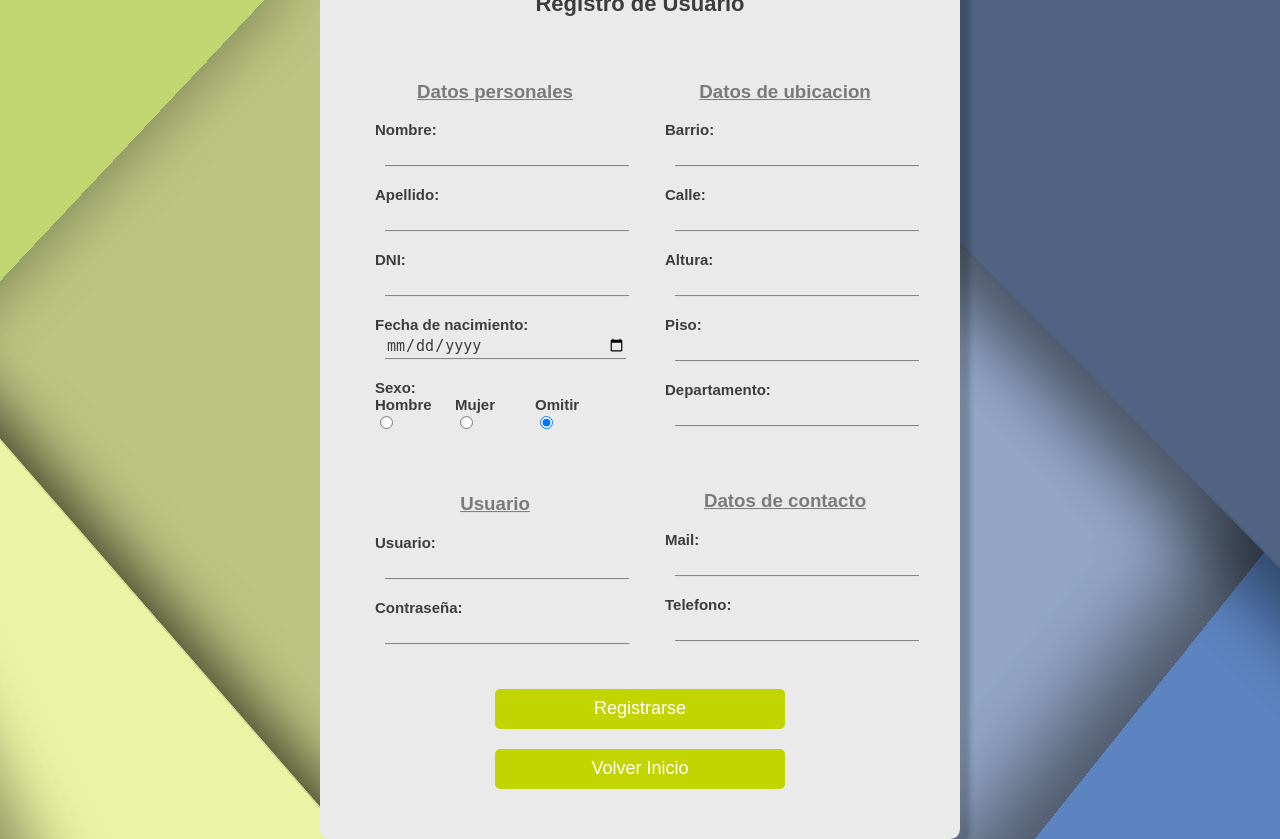
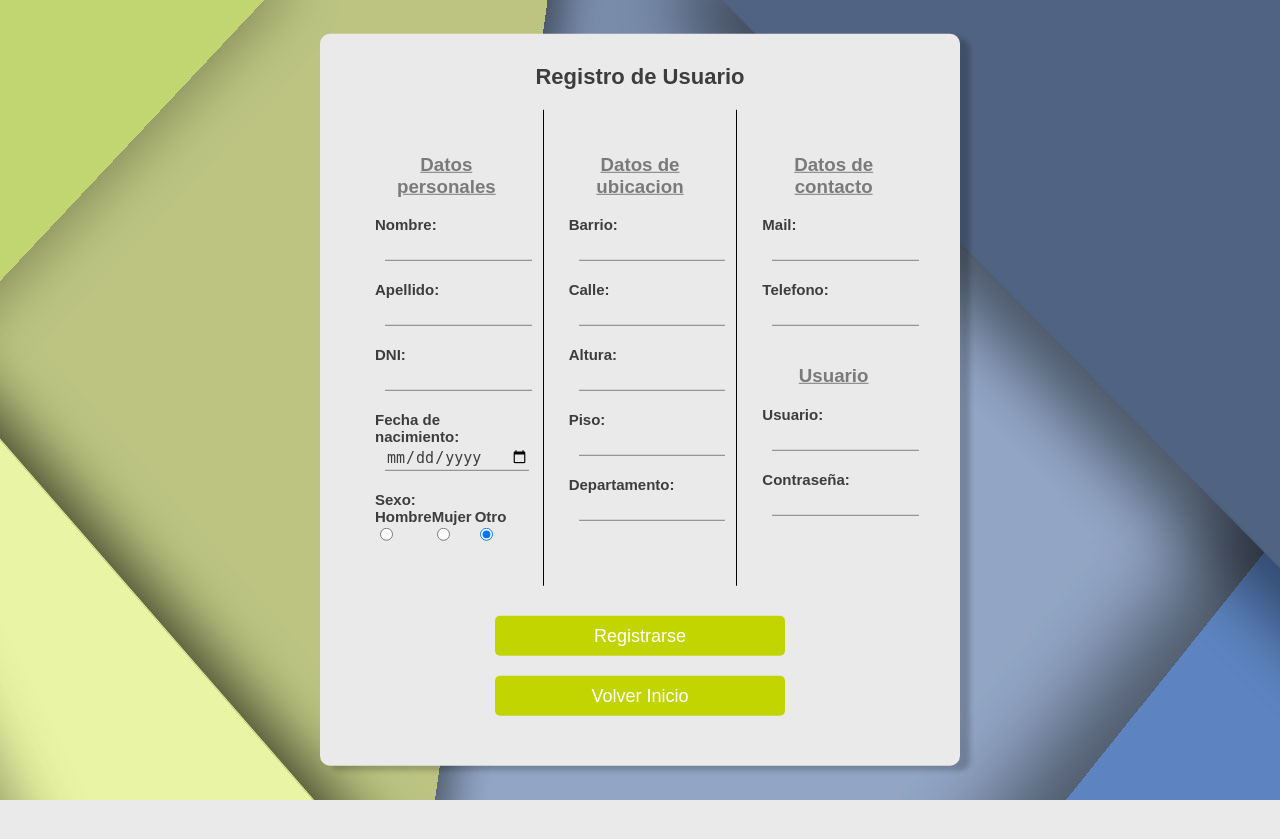
Before and after one commit to DavidViillanueva/proyect_muni, a PHP site: page /user/registro_usuario.php in a window 1280 px wide. After the commit the page ends 800 px from the top, so only its background shows below. Run offline with PHP 8.4, Linux system fonts and the light colour scheme.

Commit message:
primera correcion de formularios de registro

```diff
--- a/CSS/style_register.css
+++ b/CSS/style_register.css
@@ -34,22 +34,21 @@ body{
 .register_block .content label{
     font-size: 15px;
 }
-.register_block  .content .columna1{
+
+.register_block .content .columna1,
+.register_block .content .columna2,
+.register_block .content .columna3{
     position: relative;
     flex:1;
     padding: 25px;
 }
 
 .register_block .content .columna2{
-    position: relative;
-    flex:1;
-    padding: 25px;
+    border-left: 1px solid black;
+    border-right: 1px solid black;
 }
 
-.register_block .user,
-.register_block .contacto{
-    padding-top: 25px;
-}
+
 .register_block .content h3{
     color: #7a7a7a;
     text-align: center;
@@ -57,6 +56,7 @@ body{
 }
 
 .register_block .bottom{
+    margin-top: 30px;
     position: relative;
     text-align: center;
 }
@@ -156,4 +156,8 @@ body{
     .register_block .bottom{
         padding-top: 50px;
     }
+    .register_block .content .columna2{
+        border-left: none;
+        border-right: none;
+    }
 }
--- a/proveedor/css/style_type.css
+++ b/proveedor/css/style_type.css
@@ -6,7 +6,7 @@
 
 .content a{
     flex: 1;
-    margin: 10px;
+    text-decoration: none;
 }
 .content .type1,
 .content .type2,
@@ -33,8 +33,8 @@
     text-align: center;
     font-size: 18px;
     margin: 0;
-    margin-bottom: 3px;
-
+    margin-bottom: 15px;
+    text-decoration: none;
     height: 0;
     opacity: 0;
 }
--- a/user/registro_usuario.php
+++ b/user/registro_usuario.php
@@ -41,17 +41,11 @@
                             <div class="sex">
                                 <div><l><label for="hombre">Hombre</label><input type="radio" id="hombre" name="sexo" value="hombre" checked></l></div>
                                 <div><label for="mujer">Mujer</label><input type="radio" id="mujer" name="sexo" value="mujer" checked></div>
-                                <div><label for="nn">Omitir</label><input type="radio" id="nn" name="sexo" value="nn" checked></div>
+                                <div><label for="nn">Otro</label><input type="radio" id="nn" name="sexo" value="nn" checked></div>
                             </div>
                         </div>
 
-                        <div class="user">
-                            <h3>Usuario</h3>
-                            <label for="usuario">Usuario:</label>
-                            <input type="text" name="usuario" id="usuario" maxlength="50">
-                            <label for="password">Contraseña:</label>
-                            <input type="password" name="pass" id="pass" required autocomplete=off minlength="4">
-                        </div>
+
                     </div>
                     <div class="columna2">
                         <div class="ubicacion">
@@ -69,6 +63,9 @@
                             <input type="text" name="dpto" id="dpto" autocomplete=off maxlength="5">
                         </div>
 
+
+                    </div>
+                    <div class="columna3">
                         <div class="contacto">
                             <!-- datos contacto -->
                             <h3>Datos de contacto</h3>
@@ -76,6 +73,13 @@
                             <input type="email" name="mail" id="mail" required autocomplete=off>
                             <label for="tel">Telefono:</label>
                             <input type="tel" name="tel" id="tel" require>
+                        </div>
+                        <div class="user">
+                            <h3>Usuario</h3>
+                            <label for="usuario">Usuario:</label>
+                            <input type="text" name="usuario" id="usuario" maxlength="50">
+                            <label for="password">Contraseña:</label>
+                            <input type="password" name="pass" id="pass" required autocomplete=off minlength="4">
                         </div>
                     </div>
                 </div>
```
